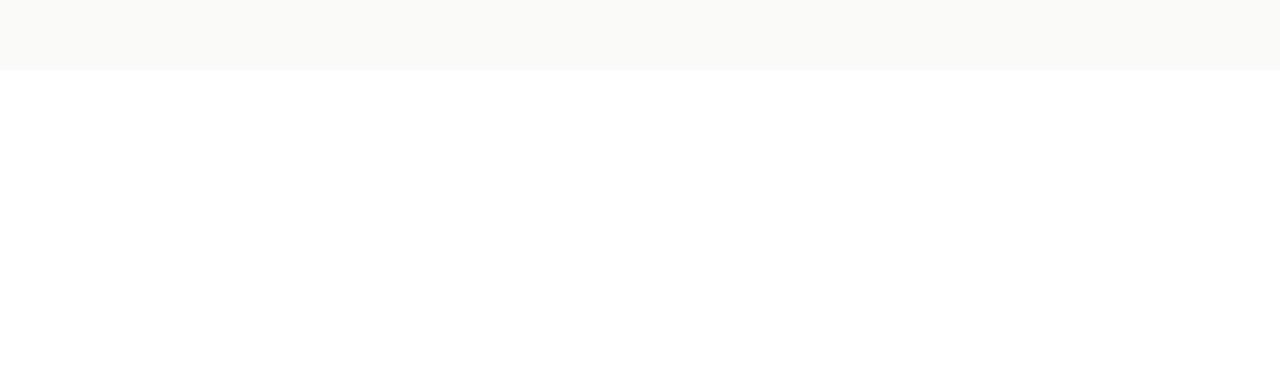
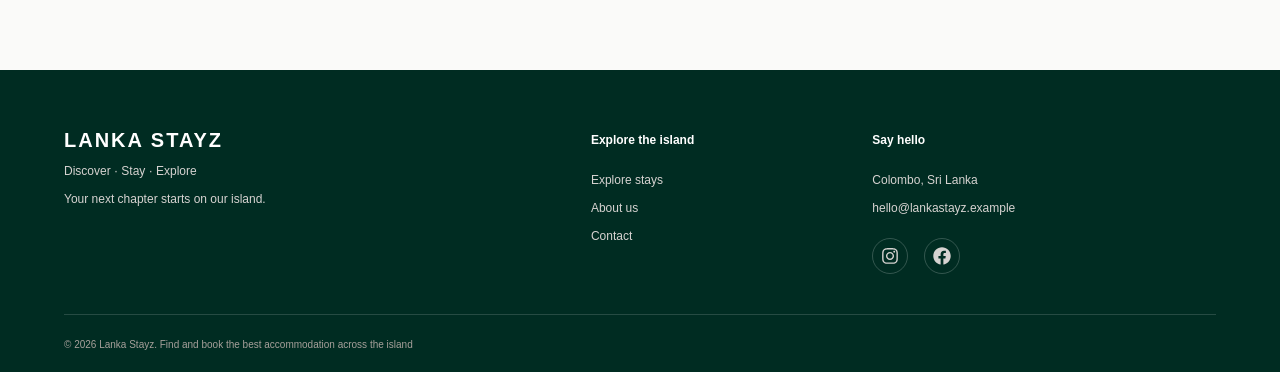
Before and after one commit to sachithrakalani/Technical-Assignment, a Next.js app: page / in a window 1280 px wide. Shown: the part 1721-2093 px from the top of the page. Before the commit the page ends 1791 px from the top, so only its background shows below. Built offline with nearby package versions, Linux system fonts and the light colour scheme.

Commit message:
Create footer section

```diff
--- a/package.json
+++ b/package.json
@@ -12,7 +12,8 @@
     "lucide-react": "^1.69.0",
     "next": "16.4.5",
     "react": "19.3.0",
-    "react-dom": "19.3.0"
+    "react-dom": "19.3.0",
+    "react-icons": "^5.7.0"
   },
   "devDependencies": {
     "@tailwindcss/postcss": "^4.3.4",
--- a/src/app/layout.tsx
+++ b/src/app/layout.tsx
@@ -2,6 +2,7 @@ import type { Metadata } from "next";
 import { Geist, Geist_Mono } from "next/font/google";
 import "./globals.css";
 import Navbar from "@/layout/Navbar/Navbar";
+import Footer from "@/layout/Footer/Footer";
 
 const geistSans = Geist({
   variable: "--font-geist-sans",
@@ -30,6 +31,7 @@ export default function RootLayout({ children }: LayoutProps<"/">) {
         <div id="content" tabIndex={-1} className="flex-1">
           {children}
         </div>
+        <Footer />
       </body>
     </html>
   );
--- /dev/null
+++ b/src/layout/Footer/Footer.tsx
@@ -0,0 +1,67 @@
+import Container from "@/component/Atoms/Container";
+import Link from "next/link";
+import { FaInstagram, FaFacebook } from "react-icons/fa";
+
+export default function Footer() {
+  return (
+    <footer className="bg-emerald-950 pt-14 text-stone-200">
+      <Container>
+        <div className="grid gap-9 pb-10 text-xs leading-7 text-stone-300 md:grid-cols-[2fr_1fr_1.4fr]">
+          <div>
+            <strong className="text-xl tracking-widest text-white">
+              LANKA STAYZ
+            </strong>
+            <p>Discover · Stay · Explore</p>
+            <p>Your next chapter starts on our island.</p>
+          </div>
+          <div>
+            <h2 className="mb-3 font-semibold text-white">
+              Explore the island
+            </h2>
+            <Link href="/explore" className="block">
+              Explore stays
+            </Link>
+            <Link href="/about" className="block">
+              About us
+            </Link>
+            <Link href="/contact" className="block">
+              Contact
+            </Link>
+          </div>
+          <div>
+            <h2 className="mb-3 font-semibold text-white">Say hello</h2>
+            <p>Colombo, Sri Lanka</p>
+            <a href="mailto:hello@lankastayz.example">
+              hello@lankastayz.example
+            </a>
+            <div className="mt-4 flex items-center gap-4">
+              <a
+                href="https://www.instagram.com/"
+                target="_blank"
+                rel="noreferrer"
+                aria-label="Instagram"
+                className="flex h-9 w-9 items-center justify-center rounded-full border border-white/20 transition-all hover:border-white hover:bg-white hover:text-emerald-950"
+              >
+                <FaInstagram size={18} />
+              </a>
+
+              <a
+                href="https://www.facebook.com/"
+                target="_blank"
+                rel="noreferrer"
+                aria-label="Facebook"
+                className="flex h-9 w-9 items-center justify-center rounded-full border border-white/20 transition-all hover:border-white hover:bg-white hover:text-emerald-950"
+              >
+                <FaFacebook size={18} />
+              </a>
+            </div>
+          </div>
+        </div>
+        <p className="border-t border-white/15 py-5 text-[10px] leading-5 text-stone-400">
+          © 2026 Lanka Stayz. Find and book the best accommodation across the
+          island
+        </p>
+      </Container>
+    </footer>
+  );
+}
```
Also changed, not shown: 1 other file (tests, documents, lock files or other folders).
